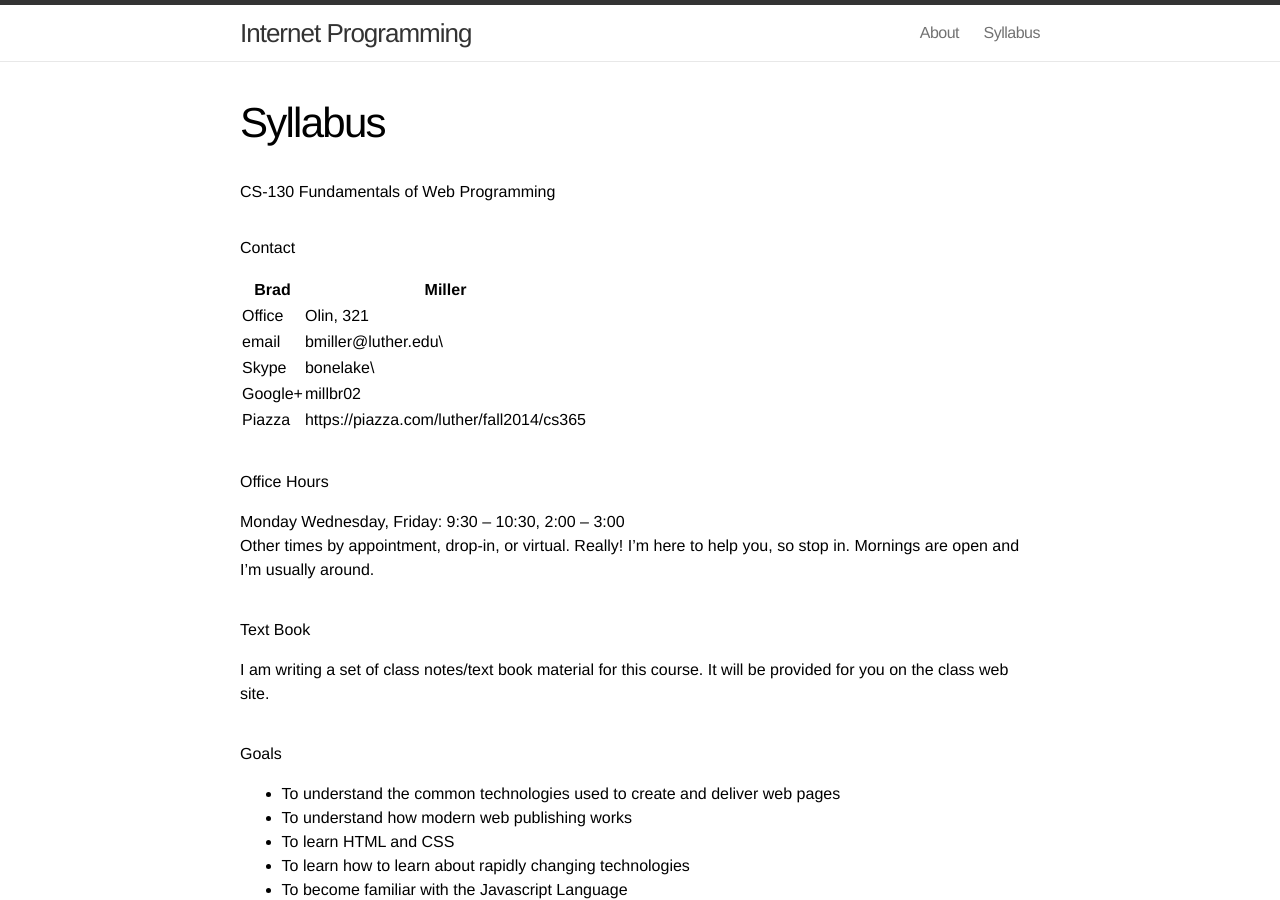
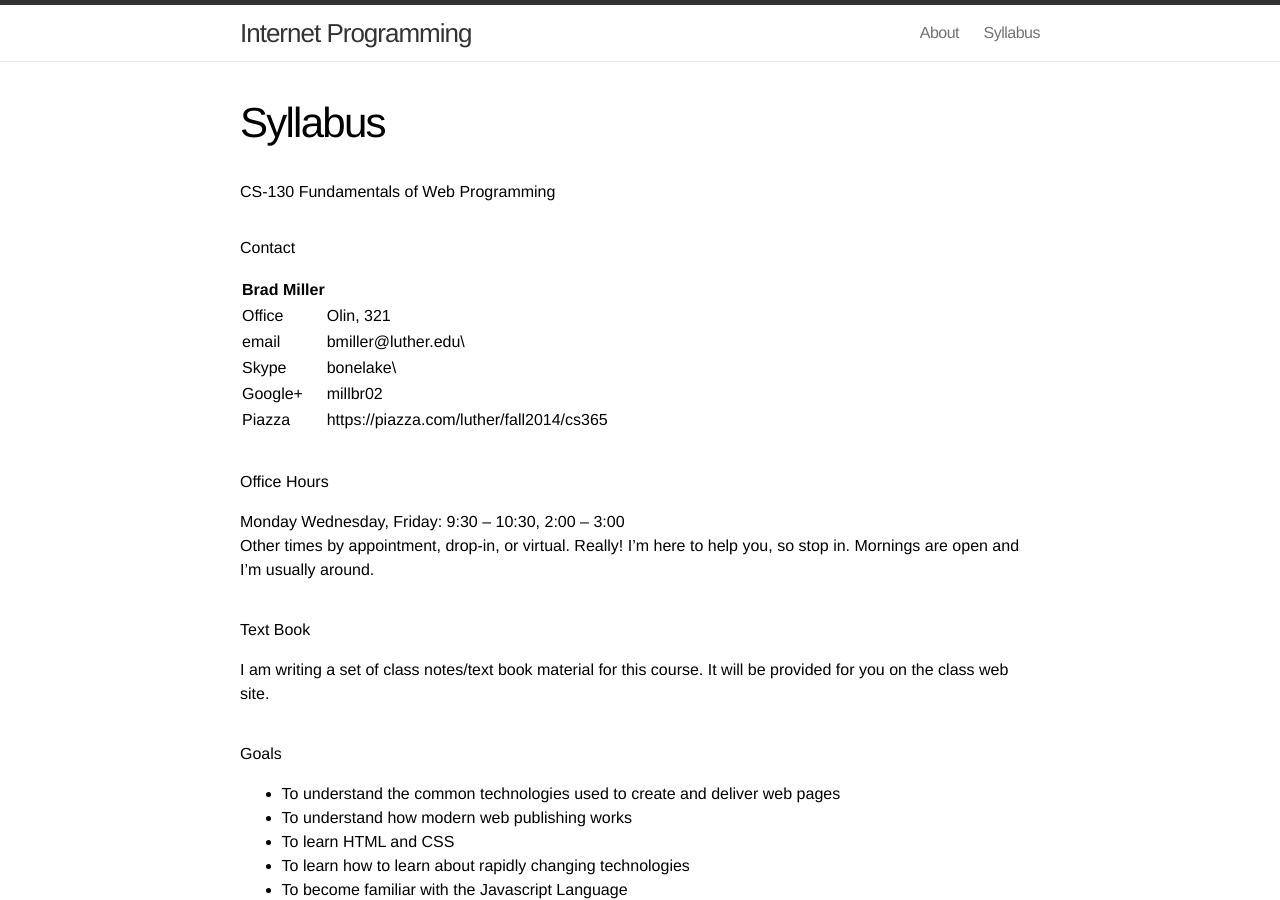
Before and after one commit to bnmnetp/CS130, a Jekyll site: the page built from syllabus.md, in a window 1280 px wide and 900 px high. Built offline with Jekyll 4.4.1, drawn with Linux system fonts in a browser that asks for light colours.

Commit message:
update contact

```diff
--- a/syllabus.md
+++ b/syllabus.md
@@ -10,7 +10,7 @@ CS-130 Fundamentals of Web Programming
 Contact
 =======
 
-Brad | Miller
+Brad Miller  |
 ----- | ----
 Office | Olin, 321
 email | bmiller@luther.edu\
```
